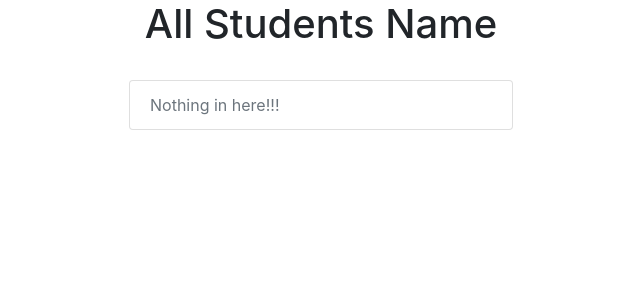
After one commit to kellyhu0109/108512, a Django app: page /bot/tablemenu/student/ in a window 1280 px wide. The commit adds this page. Shown: the top 300 px of the page, without its empty margins (319-959 px from the left). Run offline with Django 3.2, Linux system fonts and the light colour scheme; data that the repository does not hold is empty; parts of the project's set-up code (start-up, migrations or seed data) failed here and were passed over; some libraries are stand-ins or nearby versions.

Commit message:
make it better

```diff
--- a/bot/urls.py
+++ b/bot/urls.py
@@ -18,8 +18,11 @@ from . import views
 
 app_name = 'medicine_resort_bot'
 urlpatterns = [
-    path('callback/', views.callback),
-    path('current_datetime/', views.current_datetime),
-    path('r/', views.r, name='r'),
-    path('index/', views.index),
+    path('callback/', views.callback),  # Line
+    path('current_datetime/', views.current_datetime),  # test
+    path('r/', views.r, name='r'),  # test
+
+    path('index/', views.index, name='homepage'),
+    path('tablemenu/', views.tablemenu, name='tablemenu'),
+    path('tablemenu/student/', views.student, name='students'),
 ]
--- a/bot/views.py
+++ b/bot/views.py
@@ -7,9 +7,8 @@ import random
 from django.conf import settings
 from django.http import HttpResponse, HttpResponseBadRequest, HttpResponseForbidden
 from django.views.decorators.csrf import csrf_exempt
-from django.shortcuts import render, redirect, get_object_or_404
-from django.template.loader import get_template
-
+from django.shortcuts import render
+from .models import Student
 from linebot import LineBotApi, WebhookHandler
 from linebot.exceptions import InvalidSignatureError, LineBotApiError
 # from linebot.models import MessageEvent, TextSendMessage, TextMessage
@@ -25,12 +24,25 @@ def current_datetime(request):
     return HttpResponse(html)
 
 
+# test
 def r(request):
     return render(request, 'base.html')
 
 
+# homepage
 def index(request):
     return render(request, 'index.html')
+
+
+def tablemenu(request):
+    return render(request, 'table/index.html')
+
+
+def student(request):
+    students = Student.objects.all()
+    return render(request, 'table/student.html', {
+        'student': students,
+    })
 
 # --------------------------------------------------------------------------
 # --------------------------------------------------------------------------
--- a/templates/table/index.html
+++ b/templates/table/index.html
@@ -2,9 +2,9 @@
 {% load static %}
 {% block body %}
     <div align="center" id="container">
+        <a href="{% url 'medicine_resort_bot:students' %}" class="btn btn-info">student</a><br>
         <button type="submit" class="btn btn-primary">student</button><br>
         <button type="submit" class="btn btn-primary">course</button><br>
-        <button type="submit" class="btn btn-primary">score</button>
-        <a href="{% url 'bot:r' %}" class="btn btn-info float-right">RRR</a>
+        <button type="submit" class="btn btn-primary">score</button><br>
     </div>
 {% endblock %}
--- /dev/null
+++ b/templates/table/student.html
@@ -0,0 +1,17 @@
+{% extends 'layout.html' %}
+{% load static %}
+{% block body %}
+    <div align="center" id="container">
+        <h1>All Students Name</h1>
+    </div><br>
+
+    <div class="list-group" style="width: 30%; margin-left: 35%; margin-bottom: 50px;">
+        {% for stu in student %}
+          <a class="list-group-item list-group-item-action" style="text-align: center;">{{ stu.stuname }}</a>
+        {% empty %}
+          <button type="button" class="list-group-item list-group-item-action" disabled>
+            Nothing in here!!!
+          </button>
+        {% endfor %}
+    </div>
+{% endblock %}
```
Also changed, not shown: templates/index.html (+3 -6 lines).
